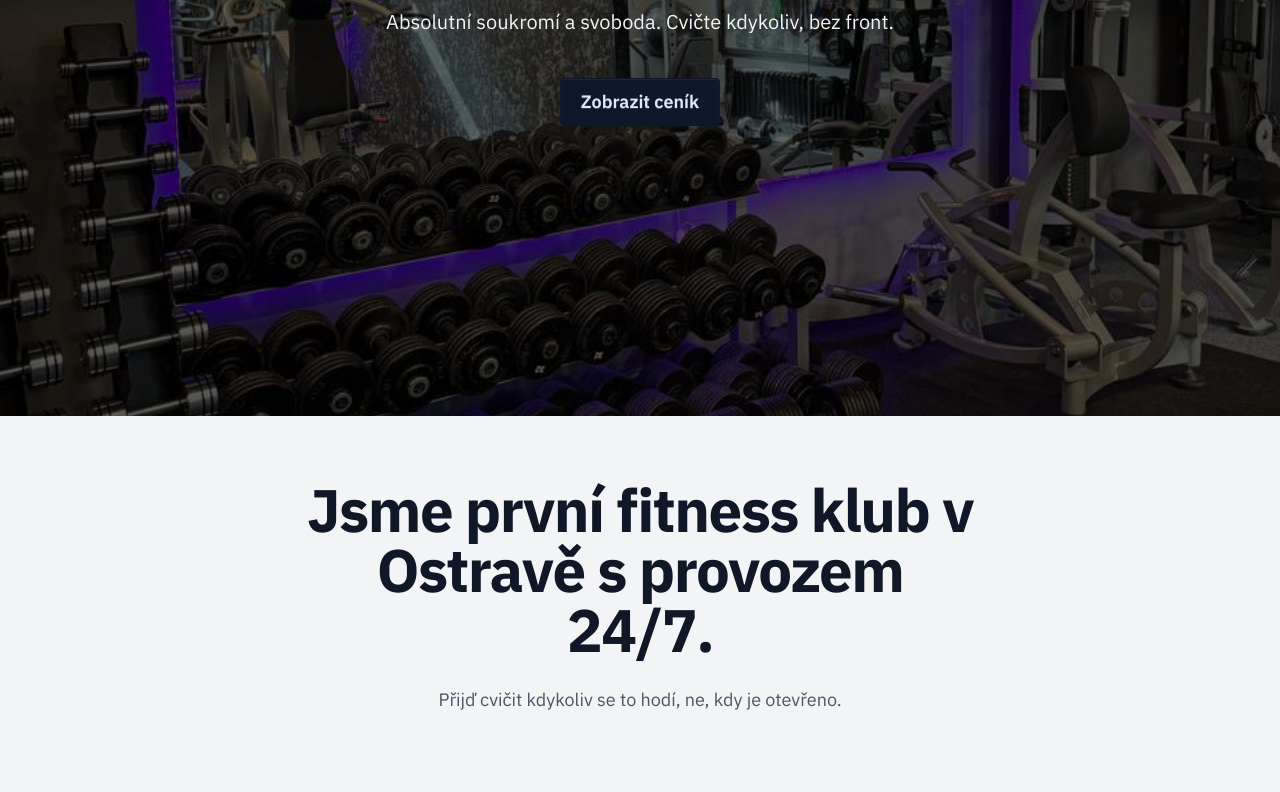
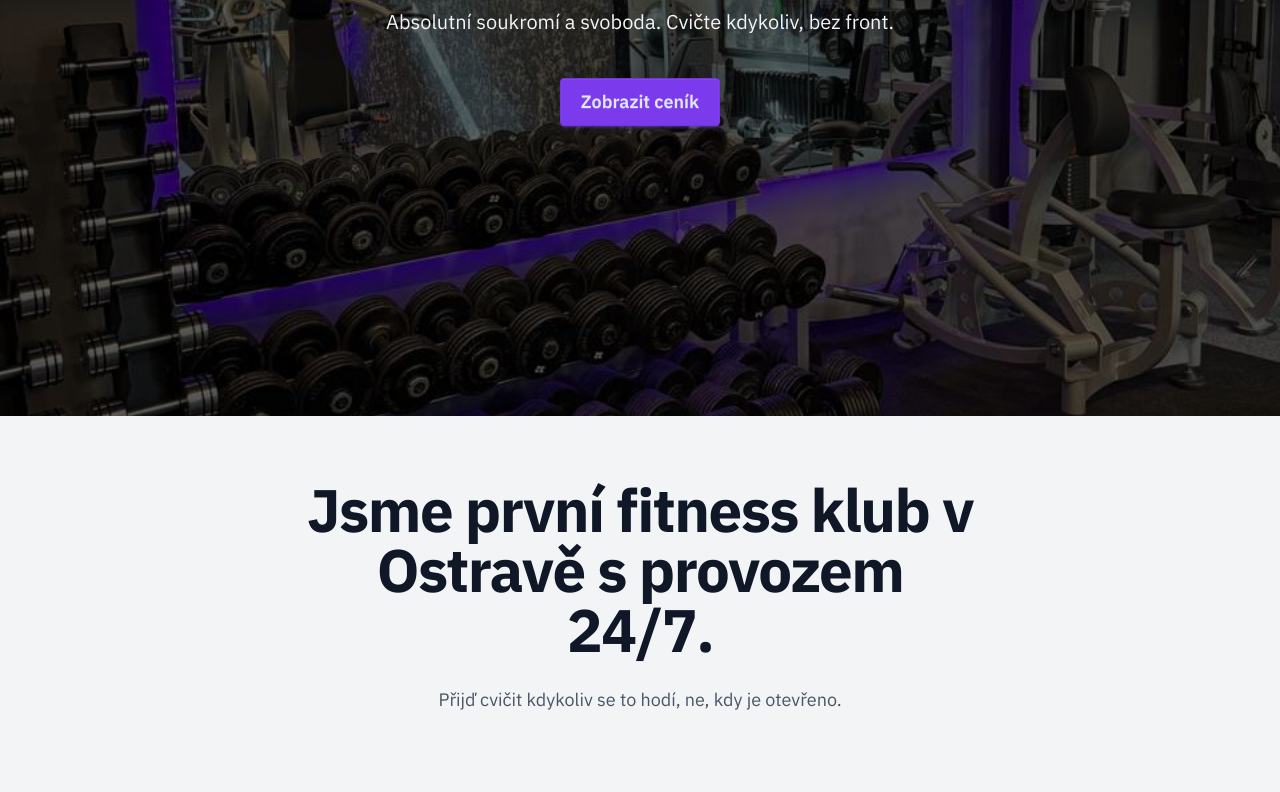
Before and after one commit to olympiagym/olympiagym.github.io, a website: page index.html in a window 1280 px wide. Shown: the part 384-1176 px from the top of the page. Drawn offline with Linux system fonts and the light colour scheme.

Commit message:
fixed colors

```diff
--- a/index.html
+++ b/index.html
@@ -59,7 +59,7 @@
         </details>
 
         <a href="https://billing.stripe.com/p/login/4gw4k7dK80WC6Z2eUU"
-          class="hidden text-white btn btn-sm bg-accent hover:bg-accent-600 md:inline-flex">Správa členství</a>
+          class="hidden text-white btn btn-sm bg-secondary hover:bg-secondary-light md:inline-flex">Správa členství</a>
 
         <div class="dropdown dropdown-end md:hidden">
           <label tabindex="0" class="text-white btn btn-ghost btn-circle" aria-label="Otevřít menu">
@@ -116,7 +116,7 @@
       </div>
 
       <div class="relative">
-        <div id="gallery-carousel" class="overflow-x-auto shadow-lg carousel carousel-center w-full rounded-box aspect-4/3 md:aspect-video bg-neutral-900/10 touch-pan-x">
+        <div id="gallery-carousel" class="w-full overflow-x-auto shadow-lg carousel carousel-center rounded-box aspect-4/3 md:aspect-video bg-neutral-900/10 touch-pan-x">
           <div id="slide1" class="justify-center w-10/12 carousel-item sm:w-11/12 md:w-8/12 lg:w-7/12">
             <img src="static/images/gym/hero.jpeg" alt="prázdná část fitka pro soukromý trénink"
               class="object-cover w-full h-full rounded-box" />
--- a/src/input.css
+++ b/src/input.css
@@ -8,10 +8,12 @@
    semantic colors. You can tweak these values to update the whole site
    without rebuilding Tailwind. */
 :root {
-  --color-primary: #0f172a; /* deep navy / dark */
+  --color-primary: #7c3aed; /* purple brand color for CTAs and main actions */
+  --color-primary-light: #6d28d9; /* darker purple for hover */
   --color-primary-contrast: #ffffff;
   --color-secondary: #6b7280; /* neutral gray */
-  --color-accent: #7c3aed; /* switched to Tailwind purple-600 */
+  --color-secondary-light: #b5bcc9; /* lighter gray for hover */
+  --color-accent: #bfaf48; /* switched to Tailwind purple-600 */
   --color-accent-600: #6d28d9; /* darker purple for hover */
   --color-muted: #f3f4f6; /* light background */
   --color-foreground: #111827; /* main text color */
@@ -21,6 +23,9 @@
   --color-warning: #f59e0b;
   --color-info: #0ea5e9;
 }
+
+
+
 
 /*
   The default border color has changed to `currentColor` in Tailwind CSS v4,
--- a/tailwind.config.js
+++ b/tailwind.config.js
@@ -1,5 +1,4 @@
 const defaultTheme = require("tailwindcss/defaultTheme");
-const colors = require("tailwindcss/colors");
 
 module.exports = {
   content: [
@@ -17,19 +16,21 @@ module.exports = {
       colors: {
         // brand / semantic colors
         primary: {
-          DEFAULT: 'var(--color-primary, #0f172a)',
-          contrast: 'var(--color-primary-contrast, #ffffff)'
+          DEFAULT: 'var(--color-primary)',
+          contrast: 'var(--color-primary-contrast)'
         },
-        secondary: 'var(--color-secondary, #6b7280)',
-        accent: 'var(--color-accent, #bfaf48)',
-        'accent-600': 'var(--color-accent-600, #9b8b3a)',
-        muted: 'var(--color-muted, #f3f4f6)',
-        foreground: 'var(--color-foreground, #111827)',
-        background: 'var(--color-background, #ffffff)',
-        success: 'var(--color-success, #16a34a)',
-        danger: 'var(--color-danger, #ef4444)',
-        warning: 'var(--color-warning, #f59e0b)',
-        info: 'var(--color-info, #0ea5e9)',
+        secondary: 'var(--color-secondary)',
+        'secondary-light': 'var(--color-secondary-light)',
+        accent: 'var(--color-accent)',
+        'secondary-accent': 'var(--color-secondary-accent)',
+        'accent-600': 'var(--color-accent-600)',
+        muted: 'var(--color-muted)',
+        foreground: 'var(--color-foreground)',
+        background: 'var(--color-background)',
+        success: 'var(--color-success)',
+        danger: 'var(--color-danger)',
+        warning: 'var(--color-warning)',
+        info: 'var(--color-info)',
       },
       backgroundImage: (theme) => ({
         "hero-bg": "url('/static/images/gym/hero.jpeg')",
```
Also changed, not shown: contact.html (+1 -1 lines), en/contact_en.html (+1 -1 lines), en/gallery_en.html (+1 -1 lines), en/index_en.html (+1 -1 lines), en/rules_en.html (+1 -1 lines), gallery.html (+1 -1 lines), rules.html (+1 -1 lines), static/output.css.
